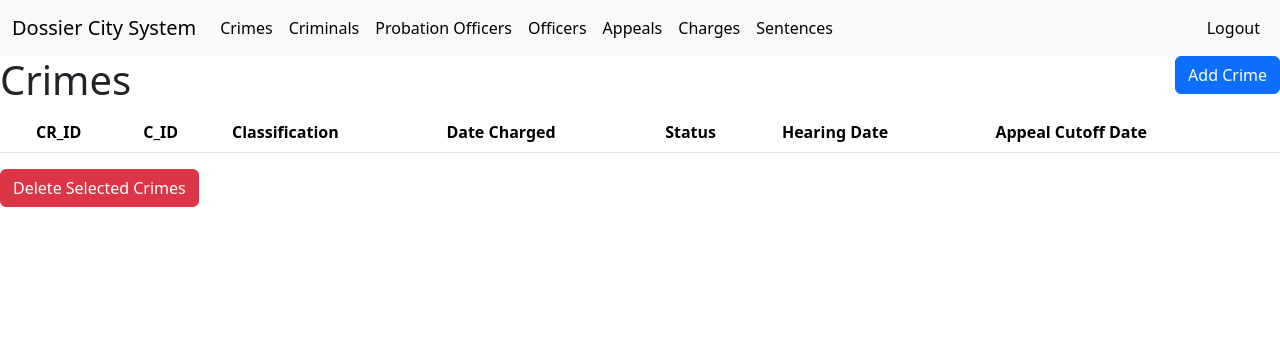
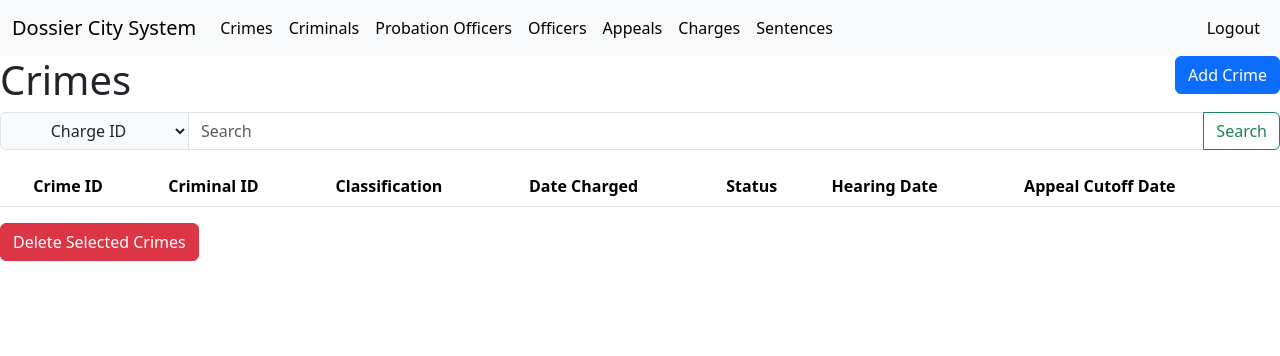
Before and after one commit to andylin2004/CSUY-3083-Project, a Flask app: page /crimes in a window 1280 px wide. Shown: the top 356 px of the page. Run offline with Flask 3, Linux system fonts and the light colour scheme; lists and menus that the app fills with data are empty.

Commit message:
added search bar to all pages

```diff
--- a/templates/crimes.html
+++ b/templates/crimes.html
@@ -48,13 +48,28 @@
                 <a class="btn btn-primary float-end" data-bs-toggle="modal" data-bs-target="#addModal">Add Crime</a>
             </div>
         </div>
+        <form class="d-flex" method="get" role="search">
+            <div class="input-group mb-3">
+                <select class="input-group-text" id="form-control" name="column">
+                    <option value="cr_id">Charge ID</option>
+                    <option value="c_id">Crime ID</option>
+                    <option value="classification">Classification</option>
+                    <option value="date_charge">Date Charged</option>
+                    <option value="status">Status</option>
+                    <option value="hearing_date">Hearing Date</option>
+                    <option value="appeal_cutoff_date">Appeal Cutoff Date</option>
+                </select>
+                <input type="text" class="form-control" aria-label="Search" placeholder="Search" id="search" name="query" maxlength=100">
+                <input type="submit" class="btn btn-outline-success" value="Search">
+            </div>
+        </form>
         <form method="post">
             <table class="table table-striped table-hover">
                 <thead>
                     <tr>
                         <th></th>
-                        <th scope="col">CR_ID</th>
-                        <th scope="col">C_ID</th>
+                        <th scope="col">Crime ID</th>
+                        <th scope="col">Criminal ID</th>
                         <th scope="col">Classification</th>
                         <th scope="col">Date Charged</th>
                         <th scope="col">Status</th>
```
Also changed, not shown: templates/charges.html (+16 -0 lines), templates/officers.html (+15 -0 lines), templates/probation_officers.html (+17 -0 lines), templates/sentences.html (+15 -0 lines).
